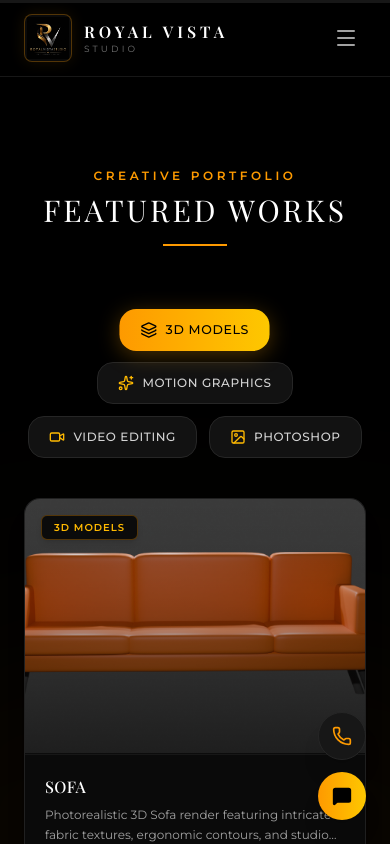
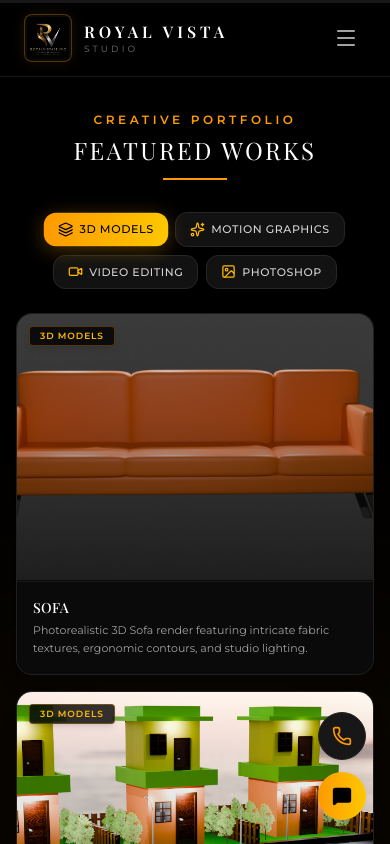
Before and after one commit to shaikmuzammil2905/royalvista, a Next.js app: page /portfolio in a window 390 px wide. Shown: the top 844 px of the page. Built offline with nearby package versions, Linux system fonts and the light colour scheme.

Commit message:
Add homepage interactive popups and optimize mobile spacing across sections

```diff
--- a/src/app/page.tsx
+++ b/src/app/page.tsx
@@ -2,13 +2,16 @@ import { readDb } from '@/lib/db';
 import Link from 'next/link';
 import { ArrowRight, Star, Sparkles, Briefcase, PhoneCall } from 'lucide-react';
 import CinematicHero from '@/components/CinematicHero';
+import PortfolioGrid from '@/components/PortfolioGrid';
+import AboutSection from '@/components/AboutSection';
+import ServicesSection from '@/components/ServicesSection';
 
 export const dynamic = 'force-dynamic';
 export const revalidate = 0;
 
 export default async function Home() {
   const db = await readDb();
-  const { settings } = db;
+  const { settings, services, portfolio } = db;
 
   const quickNav = [
     {
@@ -25,7 +28,7 @@ export default async function Home() {
     },
     {
       title: "The Showcase",
-      desc: "Browse wedding films, documentaries, and commercials.",
+      desc: "Browse 3D models, motion graphics, video editing, and Photoshop works.",
       href: "/portfolio",
       icon: <Briefcase size={20} className="text-amber-400" />
     },
@@ -40,41 +43,49 @@ export default async function Home() {
   return (
     <div className="relative min-h-screen bg-black">
       {/* 1. Cinematic Hero Block (Full Screen) */}
-      {/* Note: top padding is offset in layout, but we pull hero up to fit full viewport */}
       <div className="-mt-[72px]">
         <CinematicHero tagline={settings.tagline} phone={settings.phone} />
       </div>
 
-      {/* 2. Premium Quick Navigation Directory */}
-      <section className="relative py-24 bg-black border-t border-neutral-900/60 overflow-hidden">
+      {/* 2. Interactive Portfolio Section with Animated Popups */}
+      <PortfolioGrid portfolio={portfolio} />
+
+      {/* 3. About & Core Values Section */}
+      <AboutSection settings={settings} />
+
+      {/* 4. Services Section */}
+      <ServicesSection services={services} />
+
+      {/* 5. Quick Navigation Directory */}
+      <section className="relative py-10 sm:py-24 bg-black border-t border-neutral-900/60 overflow-hidden">
         <div className="absolute top-0 left-1/2 -translate-x-1/2 w-[500px] h-[150px] bg-amber-500/5 rounded-full blur-[80px] pointer-events-none" />
 
-        <div className="max-w-7xl mx-auto px-6 relative z-10">
-          <div className="text-center mb-16">
+        <div className="max-w-7xl mx-auto px-4 sm:px-6 relative z-10">
+          <div className="text-center mb-8 sm:mb-16">
             <span className="text-xs uppercase tracking-[0.3em] text-amber-500 font-medium font-sans">
               Curated Experience
             </span>
-            <h2 className="text-3xl sm:text-5xl font-serif text-white tracking-widest mt-2 uppercase">
+            <h2 className="text-2xl sm:text-5xl font-serif text-white tracking-widest mt-2 uppercase">
               Explore Our Agency
             </h2>
             <div className="w-12 h-[1px] bg-amber-500 mx-auto mt-4" />
           </div>
 
-          <div className="grid grid-cols-1 sm:grid-cols-2 lg:grid-cols-4 gap-6 max-w-6xl mx-auto">
+          <div className="grid grid-cols-1 sm:grid-cols-2 lg:grid-cols-4 gap-4 sm:gap-6 max-w-6xl mx-auto">
             {quickNav.map((nav) => (
               <Link
                 key={nav.href}
                 href={nav.href}
-                className="group relative bg-neutral-950/40 border border-neutral-900/60 hover:border-amber-500/20 p-8 rounded-2xl transition-all duration-500 flex flex-col justify-between hover:bg-neutral-950/80 shadow-lg hover:-translate-y-1"
+                className="group relative bg-neutral-950/40 border border-neutral-900/60 hover:border-amber-500/20 p-6 sm:p-8 rounded-2xl transition-all duration-500 flex flex-col justify-between hover:bg-neutral-950/80 shadow-lg hover:-translate-y-1"
               >
                 <div>
-                  <div className="w-10 h-10 rounded-lg bg-neutral-900 border border-neutral-800 flex items-center justify-center mb-6 group-hover:bg-amber-500/10 transition-colors">
+                  <div className="w-10 h-10 rounded-lg bg-neutral-900 border border-neutral-800 flex items-center justify-center mb-4 sm:mb-6 group-hover:bg-amber-500/10 transition-colors">
                     {nav.icon}
                   </div>
-                  <h3 className="text-white text-lg font-serif uppercase tracking-wider mb-2 group-hover:text-amber-400 transition-colors">
+                  <h3 className="text-white text-base sm:text-lg font-serif uppercase tracking-wider mb-2 group-hover:text-amber-400 transition-colors">
                     {nav.title}
                   </h3>
-                  <p className="text-neutral-500 text-xs leading-relaxed mb-6 font-light font-sans">
+                  <p className="text-neutral-400 text-xs leading-relaxed mb-4 sm:mb-6 font-light font-sans">
                     {nav.desc}
                   </p>
                 </div>
@@ -89,22 +100,22 @@ export default async function Home() {
         </div>
       </section>
 
-      {/* 3. Global Call-to-Action Section */}
-      <section className="relative py-20 bg-neutral-950/20 border-t border-neutral-900/60 overflow-hidden">
-        <div className="max-w-4xl mx-auto px-6 text-center relative z-10 space-y-6">
+      {/* 6. Global Call-to-Action Section */}
+      <section className="relative py-10 sm:py-20 bg-neutral-950/20 border-t border-neutral-900/60 overflow-hidden">
+        <div className="max-w-4xl mx-auto px-4 sm:px-6 text-center relative z-10 space-y-4 sm:space-y-6">
           <span className="text-xs uppercase tracking-[0.25em] text-amber-500 font-semibold">
             Ready to Create?
           </span>
-          <h3 className="text-2xl sm:text-4xl font-serif text-white tracking-wider uppercase">
+          <h3 className="text-xl sm:text-4xl font-serif text-white tracking-wider uppercase">
             Let's Collaborate On Your Next Project
           </h3>
-          <p className="text-sm text-neutral-400 max-w-xl mx-auto font-sans font-light">
+          <p className="text-xs sm:text-sm text-neutral-300 max-w-xl mx-auto font-sans font-normal leading-relaxed">
             Whether it is an elegant wedding film, a high-impact commercial advertisement, or branding visual assets, our studio is ready to deliver excellence.
           </p>
-          <div className="pt-4">
+          <div className="pt-2 sm:pt-4">
             <Link
               href="/contact"
-              className="inline-flex items-center gap-3 bg-gradient-to-r from-amber-500 via-amber-400 to-yellow-400 hover:from-amber-600 hover:to-amber-500 text-black font-semibold text-xs uppercase tracking-[0.2em] px-8 py-4 rounded-full shadow-[0_6px_20px_rgba(245,158,11,0.2)] transition-all cursor-pointer hover:scale-102"
+              className="inline-flex items-center gap-3 bg-gradient-to-r from-amber-500 via-amber-400 to-yellow-400 hover:from-amber-600 hover:to-amber-500 text-black font-semibold text-xs uppercase tracking-[0.2em] px-6 sm:px-8 py-3.5 sm:py-4 rounded-full shadow-[0_6px_20px_rgba(245,158,11,0.2)] transition-all cursor-pointer hover:scale-102"
             >
               <span>Consultation Form</span>
               <ArrowRight size={14} />
--- a/src/components/PortfolioGrid.tsx
+++ b/src/components/PortfolioGrid.tsx
@@ -37,26 +37,26 @@ export default function PortfolioGrid({ portfolio }: PortfolioProps) {
   });
 
   return (
-    <section id="portfolio" className="relative py-24 bg-black overflow-hidden">
+    <section id="portfolio" className="relative py-10 sm:py-24 bg-black overflow-hidden">
       {/* Ambient background glows */}
       <div className="absolute top-1/3 left-1/2 -translate-x-1/2 -translate-y-1/2 w-[800px] h-[400px] bg-amber-500/5 rounded-full blur-[140px] pointer-events-none" />
       <div className="absolute bottom-10 right-10 w-[350px] h-[350px] bg-yellow-500/5 rounded-full blur-[120px] pointer-events-none" />
 
-      <div className="max-w-7xl mx-auto px-6 relative z-10">
+      <div className="max-w-7xl mx-auto px-4 sm:px-6 relative z-10">
 
         {/* Section Header */}
-        <div className="text-center mb-16">
-          <span className="text-xs uppercase tracking-[0.3em] text-amber-500 font-semibold font-sans block mb-2">
+        <div className="text-center mb-8 sm:mb-16">
+          <span className="text-xs uppercase tracking-[0.3em] text-amber-500 font-semibold font-sans block mb-1.5">
             Creative Portfolio
           </span>
-          <h2 className="text-3xl sm:text-5xl font-serif text-white tracking-widest uppercase">
+          <h2 className="text-2xl sm:text-5xl font-serif text-white tracking-widest uppercase">
             Featured Works
           </h2>
-          <div className="w-16 h-[2px] bg-amber-500 mx-auto mt-4" />
+          <div className="w-16 h-[2px] bg-amber-500 mx-auto mt-3 sm:mt-4" />
         </div>
 
         {/* Main Category Tabs */}
-        <div className="flex flex-wrap items-center justify-center gap-3 sm:gap-4 mb-10 max-w-4xl mx-auto">
+        <div className="flex flex-wrap items-center justify-center gap-2 sm:gap-4 mb-6 sm:mb-10 max-w-4xl mx-auto">
           {categories.map((cat) => {
             const Icon = cat.icon;
             const isActive = activeCategory === cat.name;
@@ -67,13 +67,13 @@ export default function PortfolioGrid({ portfolio }: PortfolioProps) {
                   setActiveCategory(cat.name);
                   setActiveSubCategory('All');
                 }}
-                className={`flex items-center gap-2 px-5 sm:px-7 py-3 rounded-2xl text-xs sm:text-sm font-medium uppercase tracking-wider transition-all duration-300 cursor-pointer ${
+                className={`flex items-center gap-1.5 sm:gap-2 px-3.5 sm:px-7 py-2 sm:py-3 rounded-xl sm:rounded-2xl text-[11px] sm:text-sm font-medium uppercase tracking-wider transition-all duration-300 cursor-pointer ${
                   isActive
-                    ? 'bg-gradient-to-r from-amber-500 to-yellow-400 text-black font-bold shadow-[0_4px_20px_rgba(245,158,11,0.3)] scale-105'
+                    ? 'bg-gradient-to-r from-amber-500 to-yellow-400 text-black font-bold shadow-[0_4px_20px_rgba(245,158,11,0.3)] scale-102'
                     : 'bg-neutral-900/80 border border-neutral-800 text-neutral-300 hover:text-white hover:border-amber-500/40'
                 }`}
               >
-                <Icon size={16} className={isActive ? 'text-black' : 'text-amber-400'} />
+                <Icon size={15} className={isActive ? 'text-black' : 'text-amber-400'} />
                 {cat.name}
               </button>
             );
@@ -85,13 +85,13 @@ export default function PortfolioGrid({ portfolio }: PortfolioProps) {
           <motion.div
             initial={{ opacity: 0, y: -10 }}
             animate={{ opacity: 1, y: 0 }}
-            className="flex flex-wrap items-center justify-center gap-2 mb-12 max-w-3xl mx-auto"
+            className="flex flex-wrap items-center justify-center gap-1.5 sm:gap-2 mb-8 sm:mb-12 max-w-3xl mx-auto"
           >
             {subCategories.map((sub) => (
               <button
                 key={sub}
                 onClick={() => setActiveSubCategory(sub)}
-                className={`px-4 py-1.5 rounded-full text-[11px] uppercase tracking-wider transition-all cursor-pointer ${
+                className={`px-3 sm:px-4 py-1 sm:py-1.5 rounded-full text-[10px] sm:text-[11px] uppercase tracking-wider transition-all cursor-pointer ${
                   activeSubCategory === sub
                     ? 'bg-neutral-200 text-black font-semibold'
                     : 'bg-neutral-900/50 border border-neutral-800 text-neutral-400 hover:text-white hover:border-neutral-700'
@@ -106,7 +106,7 @@ export default function PortfolioGrid({ portfolio }: PortfolioProps) {
         {/* Portfolio Items Grid */}
         <motion.div
           layout
-          className="grid grid-cols-1 sm:grid-cols-2 lg:grid-cols-3 xl:grid-cols-3 gap-8"
+          className="grid grid-cols-1 sm:grid-cols-2 lg:grid-cols-3 xl:grid-cols-3 gap-4 sm:gap-8"
         >
           <AnimatePresence mode="popLayout">
             {filteredItems.map((item) => (
@@ -116,7 +116,7 @@ export default function PortfolioGrid({ portfolio }: PortfolioProps) {
                 initial={{ opacity: 0, scale: 0.95 }}
                 animate={{ opacity: 1, scale: 1 }}
                 exit={{ opacity: 0, scale: 0.95 }}
-                transition={{ duration: 0.4 }}
+                transition={{ duration: 0.35 }}
                 className="group relative cursor-pointer overflow-hidden rounded-2xl border border-neutral-800/80 bg-neutral-950/90 shadow-xl hover:border-amber-500/50 hover:shadow-[0_10px_30px_rgba(245,158,11,0.15)] transition-all duration-300 flex flex-col"
                 onClick={() => setSelectedItem(item)}
               >
@@ -135,30 +135,30 @@ export default function PortfolioGrid({ portfolio }: PortfolioProps) {
 
                   {/* Hover Icon Button */}
                   <div className="absolute inset-0 flex items-center justify-center z-10 opacity-0 group-hover:opacity-100 transition-opacity duration-300">
-                    <div className="w-14 h-14 rounded-full bg-amber-500 flex items-center justify-center text-black shadow-[0_0_20px_rgba(245,158,11,0.5)] transform scale-75 group-hover:scale-100 transition-all duration-300">
+                    <div className="w-12 h-12 sm:w-14 sm:h-14 rounded-full bg-amber-500 flex items-center justify-center text-black shadow-[0_0_20px_rgba(245,158,11,0.5)] transform scale-75 group-hover:scale-100 transition-all duration-300">
                       {item.mediaType === 'drive_video' || item.mediaType === 'video' ? (
-                        <Play size={22} className="fill-black ml-1" />
+                        <Play size={20} className="fill-black ml-1" />
                       ) : (
-                        <Eye size={22} />
+                        <Eye size={20} />
                       )}
                     </div>
                   </div>
 
                   {/* Category & Subcategory Badge */}
-                  <div className="absolute top-4 left-4 z-10 flex gap-2">
-                    <span className="text-[10px] font-semibold uppercase tracking-widest text-amber-400 bg-black/80 backdrop-blur-md px-3 py-1 rounded-md border border-amber-500/30 shadow-md">
+                  <div className="absolute top-3 left-3 sm:top-4 sm:left-4 z-10 flex gap-2">
+                    <span className="text-[9px] sm:text-[10px] font-semibold uppercase tracking-widest text-amber-400 bg-black/80 backdrop-blur-md px-2.5 sm:px-3 py-0.5 sm:py-1 rounded border border-amber-500/30 shadow-md">
                       {item.subCategory ? item.subCategory : item.category}
                     </span>
                   </div>
                 </div>
 
                 {/* Card Title & Info */}
-                <div className="p-5 flex flex-col justify-between bg-neutral-950 border-t border-neutral-900">
-                  <h3 className="text-white text-base sm:text-lg font-serif font-medium tracking-wide uppercase group-hover:text-amber-400 transition-colors line-clamp-1">
+                <div className="p-4 sm:p-5 flex flex-col justify-between bg-neutral-950 border-t border-neutral-900">
+                  <h3 className="text-white text-sm sm:text-lg font-serif font-medium tracking-wide uppercase group-hover:text-amber-400 transition-colors line-clamp-1">
                     {item.title}
                   </h3>
                   {item.description && (
-                    <p className="text-neutral-400 text-xs mt-1.5 line-clamp-2 leading-relaxed font-sans font-normal">
+                    <p className="text-neutral-400 text-[11px] sm:text-xs mt-1 line-clamp-2 leading-relaxed font-sans font-normal">
                       {item.description}
                     </p>
                   )}
@@ -168,39 +168,39 @@ export default function PortfolioGrid({ portfolio }: PortfolioProps) {
           </AnimatePresence>
         </motion.div>
 
-        {/* Interactive Animated Popup / Lightbox Modal */}
+        {/* Interactive Mobile-Optimized Animated Popup / Lightbox Modal */}
         <AnimatePresence>
           {selectedItem && (
             <motion.div
               initial={{ opacity: 0 }}
               animate={{ opacity: 1 }}
               exit={{ opacity: 0 }}
-              className="fixed inset-0 bg-black/95 z-[99999] flex items-center justify-center p-3 sm:p-6 overflow-y-auto backdrop-blur-xl"
+              className="fixed inset-0 bg-black/95 z-[99999] flex items-center justify-center p-2 sm:p-6 overflow-y-auto backdrop-blur-xl"
               onClick={() => setSelectedItem(null)}
             >
               {/* Close Button */}
               <button
                 onClick={() => setSelectedItem(null)}
-                className="fixed top-5 right-5 p-3 rounded-full bg-neutral-900 border border-neutral-800 text-neutral-300 hover:text-white hover:border-amber-400 transition-all cursor-pointer z-[100000] shadow-2xl"
+                className="fixed top-3 right-3 sm:top-5 sm:right-5 p-2 sm:p-3 rounded-full bg-neutral-900/90 border border-neutral-800 text-neutral-300 hover:text-white hover:border-amber-400 transition-all cursor-pointer z-[100000] shadow-2xl"
               >
-                <X size={24} />
+                <X size={20} className="sm:w-6 sm:h-6" />
               </button>
 
               <motion.div
-                initial={{ scale: 0.9, y: 20 }}
+                initial={{ scale: 0.92, y: 15 }}
                 animate={{ scale: 1, y: 0 }}
-                exit={{ scale: 0.9, y: 20 }}
+                exit={{ scale: 0.92, y: 15 }}
                 transition={{ type: "spring", damping: 25, stiffness: 300 }}
-                className="bg-neutral-950 border border-neutral-800 rounded-3xl w-full max-w-5xl overflow-hidden shadow-2xl flex flex-col my-auto"
+                className="bg-neutral-950 border border-neutral-800 rounded-2xl sm:rounded-3xl w-full max-w-5xl overflow-hidden shadow-2xl flex flex-col my-auto max-h-[92vh]"
                 onClick={(e) => e.stopPropagation()}
               >
                 {/* Media Section */}
-                <div className="relative w-full bg-black min-h-[350px] sm:min-h-[500px] max-h-[75vh] flex items-center justify-center overflow-hidden">
+                <div className="relative w-full bg-black min-h-[240px] sm:min-h-[500px] max-h-[60vh] sm:max-h-[75vh] flex items-center justify-center overflow-hidden shrink-0">
                   {selectedItem.mediaType === 'drive_video' ? (
                     <iframe
                       src={selectedItem.mediaUrl}
                       allow="autoplay; fullscreen"
-                      className="w-full h-full min-h-[350px] sm:min-h-[500px] border-0 rounded-t-3xl"
+                      className="w-full h-full min-h-[240px] sm:min-h-[500px] border-0 rounded-t-2xl sm:rounded-t-3xl"
                     />
                   ) : selectedItem.mediaType === 'video' ? (
                     <video
@@ -209,10 +209,10 @@ export default function PortfolioGrid({ portfolio }: PortfolioProps) {
                       controls
                       autoPlay
                       playsInline
-                      className="w-full h-full max-h-[75vh] object-contain"
+                      className="w-full h-full max-h-[60vh] sm:max-h-[75vh] object-contain"
                     />
                   ) : (
-                    <div className="relative w-full h-full min-h-[350px] sm:min-h-[500px] max-h-[75vh] flex items-center justify-center p-2">
+                    <div className="relative w-full h-full min-h-[240px] sm:min-h-[500px] max-h-[60vh] sm:max-h-[75vh] flex items-center justify-center p-2">
                       <Image
                         src={selectedItem.mediaUrl}
                         alt={selectedItem.title}
@@ -224,20 +224,20 @@ export default function PortfolioGrid({ portfolio }: PortfolioProps) {
                   )}
                 </div>
 
-                {/* Content Section (Metadata client/year removed) */}
-                <div className="p-6 sm:p-8 bg-gradient-to-b from-neutral-950 to-black border-t border-neutral-900 flex flex-col sm:flex-row items-start sm:items-center justify-between gap-6">
-                  <div className="space-y-2 max-w-2xl">
+                {/* Content Section (Scrollable on small mobile screens if needed) */}
+                <div className="p-4 sm:p-8 bg-gradient-to-b from-neutral-950 to-black border-t border-neutral-900 flex flex-col sm:flex-row items-start sm:items-center justify-between gap-4 sm:gap-6 overflow-y-auto">
+                  <div className="space-y-1.5 sm:space-y-2 max-w-2xl">
                     <div className="flex items-center gap-2">
-                      <span className="text-[10px] font-semibold uppercase tracking-widest text-amber-400 bg-amber-500/10 px-3 py-1 rounded border border-amber-500/30">
+                      <span className="text-[9px] sm:text-[10px] font-semibold uppercase tracking-widest text-amber-400 bg-amber-500/10 px-2.5 py-0.5 rounded border border-amber-500/30">
                         {selectedItem.category}
                       </span>
                       {selectedItem.subCategory && (
-                        <span className="text-[10px] font-semibold uppercase tracking-widest text-neutral-300 bg-neutral-900 px-3 py-1 rounded border border-neutral-800">
+                        <span className="text-[9px] sm:text-[10px] font-semibold uppercase tracking-widest text-neutral-300 bg-neutral-900 px-2.5 py-0.5 rounded border border-neutral-800">
                           {selectedItem.subCategory}
                         </span>
                       )}
                     </div>
-                    <h2 className="text-xl sm:text-2xl font-serif text-white uppercase tracking-wider">
+                    <h2 className="text-base sm:text-2xl font-serif text-white uppercase tracking-wider">
                       {selectedItem.title}
                     </h2>
                     {selectedItem.description && (
@@ -262,7 +262,7 @@ export default function PortfolioGrid({ portfolio }: PortfolioProps) {
                         });
                       }
                     }}
-                    className="shrink-0 px-6 py-3 bg-gradient-to-r from-amber-500 to-yellow-400 text-black font-semibold text-xs uppercase tracking-widest rounded-xl hover:shadow-[0_0_20px_rgba(245,158,11,0.4)] transition-all cursor-pointer"
+                    className="w-full sm:w-auto shrink-0 text-center px-5 py-2.5 sm:px-6 sm:py-3 bg-gradient-to-r from-amber-500 to-yellow-400 text-black font-semibold text-[11px] sm:text-xs uppercase tracking-widest rounded-xl hover:shadow-[0_0_20px_rgba(245,158,11,0.4)] transition-all cursor-pointer"
                   >
                     Enquire Now
                   </button>
```
Also changed, not shown: src/components/AboutSection.tsx (+6 -6 lines), src/components/ServicesSection.tsx (+5 -5 lines).
